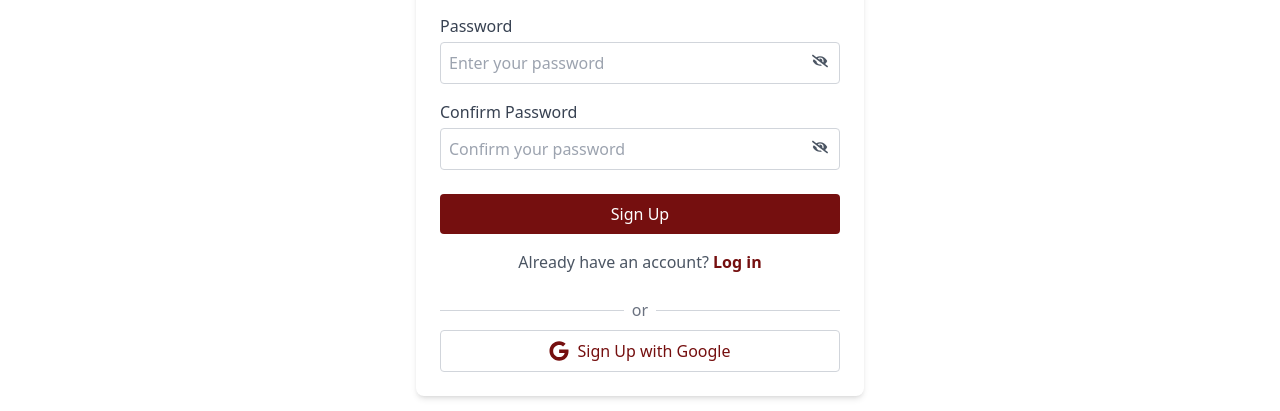
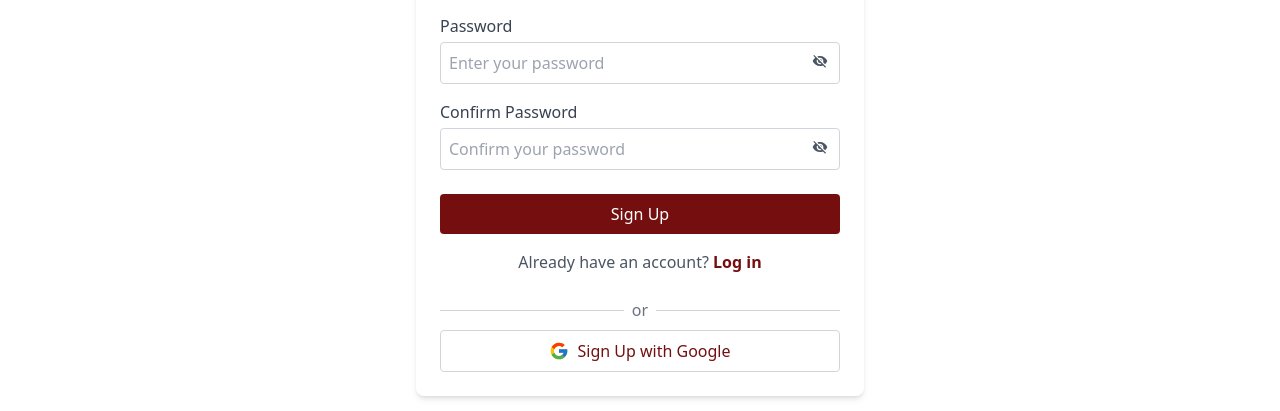
Before and after one commit to Bz14/E-bank, a Next.js app in the folder Frontend/e-bank/: page /signup in a window 1280 px wide. Shown: the part 360-771 px from the top of the page. Built offline with nearby package versions, Linux system fonts and the light colour scheme.

Commit message:
Some files updated.

```diff
--- a/Frontend/e-bank/src/app/(auth)/signup/page.tsx
+++ b/Frontend/e-bank/src/app/(auth)/signup/page.tsx
@@ -1,5 +1,6 @@
 "use client";
-import { FaEye, FaEyeSlash, FaGoogle } from "react-icons/fa";
+import { FcGoogle } from "react-icons/fc";
+import { MdVisibility, MdVisibilityOff } from "react-icons/md";
 import { useState } from "react";
 
 const SignUp = () => {
@@ -65,7 +66,7 @@ const SignUp = () => {
               className="absolute mt-6 inset-y-0 right-3 flex items-center text-gray-600"
               aria-label="Toggle password visibility"
             >
-              {passwordVisible ? <FaEye /> : <FaEyeSlash />}
+              {passwordVisible ? <MdVisibility /> : <MdVisibilityOff />}
             </button>
           </div>
 
@@ -89,13 +90,13 @@ const SignUp = () => {
               className="absolute mt-6 inset-y-0 right-3 flex items-center text-gray-600"
               aria-label="Toggle confirm password visibility"
             >
-              {confirmPasswordVisible ? <FaEye /> : <FaEyeSlash />}
+              {confirmPasswordVisible ? <MdVisibility /> : <MdVisibilityOff />}
             </button>
           </div>
 
           <button
             type="submit"
-            className="w-full bg-mainRed text-white p-2 rounded mt-2 hover:bg-red-600 transition duration-300"
+            className="w-full bg-mainRed text-white p-2 rounded mt-2 hover:bg-hoverRed transition duration-300"
           >
             Sign Up
           </button>
@@ -118,7 +119,7 @@ const SignUp = () => {
         </div>
 
         <button className="w-full flex text-mainRed items-center justify-center bg-white border border-gray-300 p-2 rounded hover:bg-gray-100 transition duration-300">
-          <FaGoogle size={20} className="text-mainRed mr-2" />
+          <FcGoogle size={20} className="mr-2" />
           Sign Up with Google
         </button>
       </div>
```
